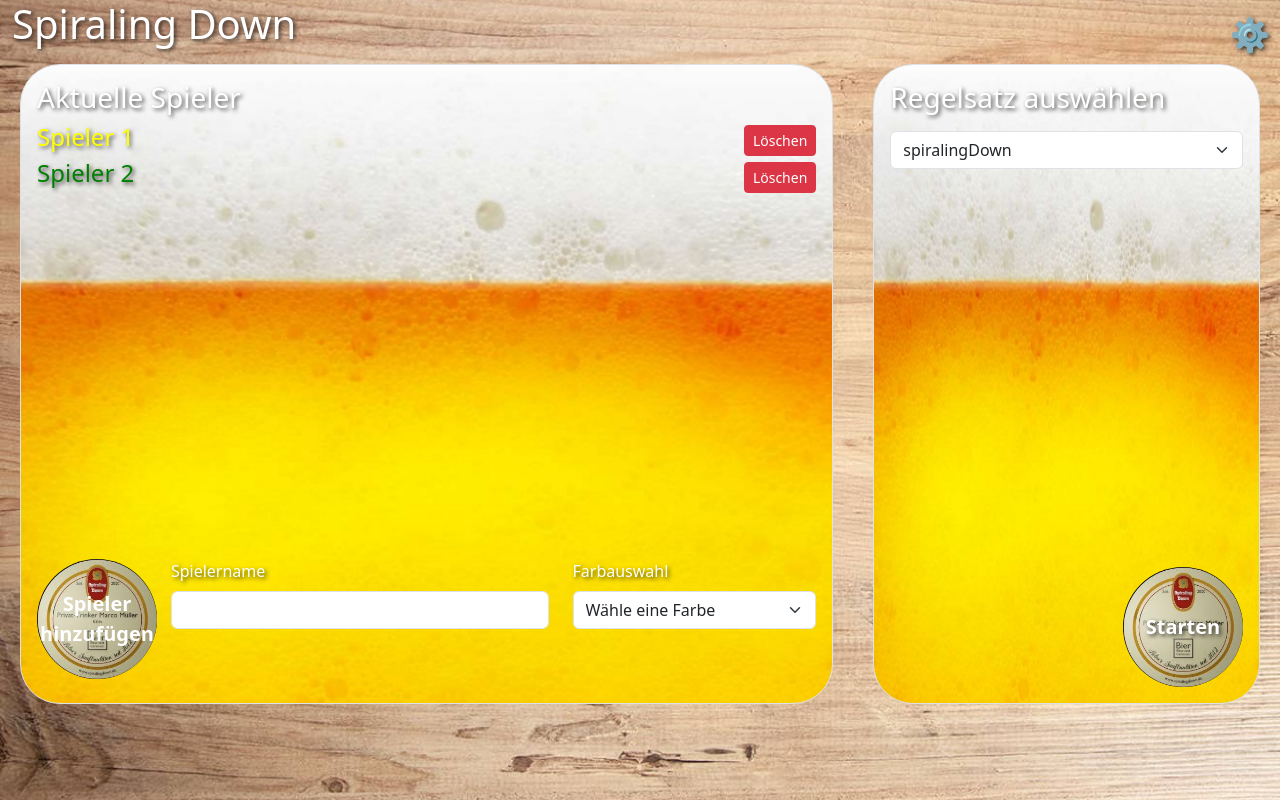
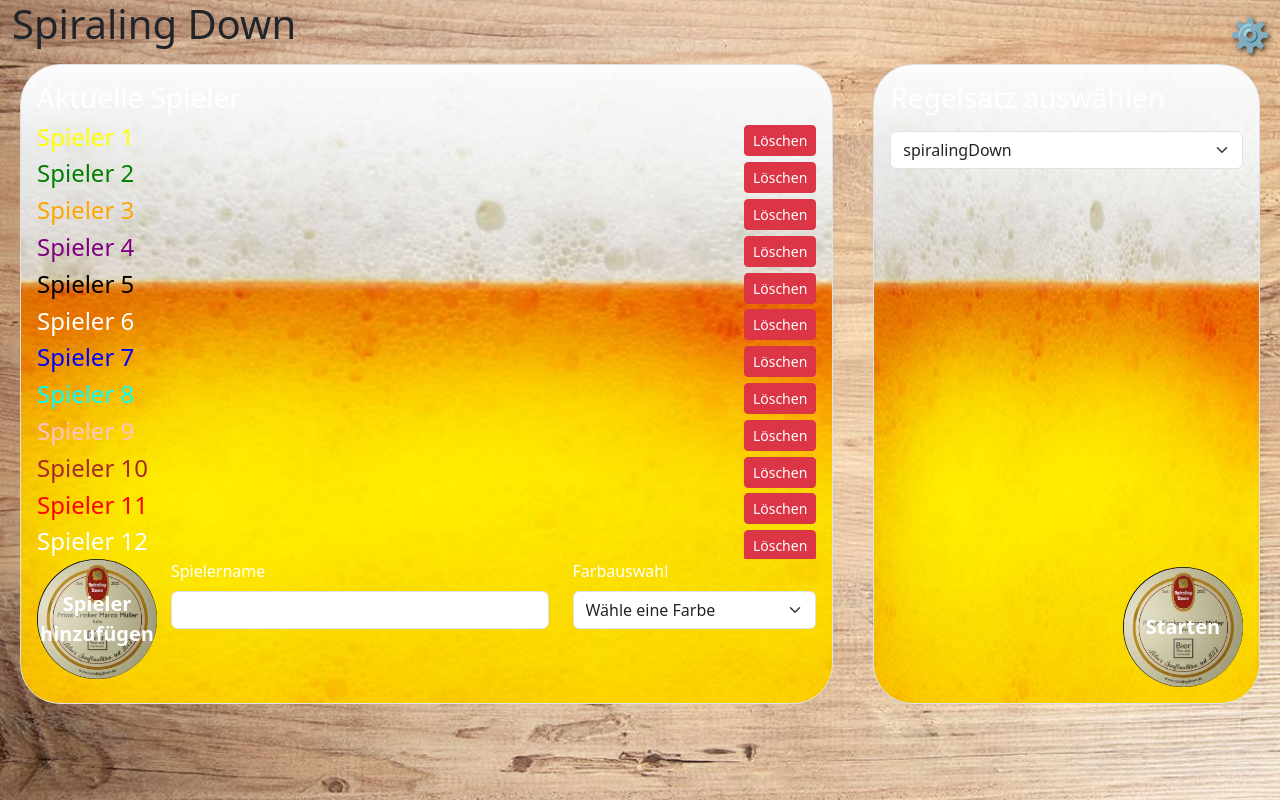
Before and after one commit to DarthSiedewurst/Spiralingdown, a Vue app: page / in a window 1280 px wide. Built offline with nearby package versions, Linux system fonts and the light colour scheme.

Commit message:
Styling aufgeräumt und angepasst

```diff
--- a/src/components/Overlay.vue
+++ b/src/components/Overlay.vue
@@ -1,17 +1,17 @@
 <template>
   <div :class="['overlay', overlayPosition]">
     <div class="overlay-content">
-      <h3>Aktueller Spieler</h3>
+      <h3>{{ $t("currentPlayers") }}</h3>
       <p>{{ playerName }}</p>
 
-      <h4>Beschreibung</h4>
+      <h4>{{ $t("activeRule") }}</h4>
       <p>{{ rule }}</p>
     </div>
   </div>
 </template>
 
 <script setup lang="ts">
-import { defineProps, computed } from "vue";
+import { computed } from "vue";
 
 // Props definieren
 const props = defineProps<{
@@ -51,7 +51,7 @@ const overlayPosition = computed(() => {
   top: 0;
   width: 30vw; /* Breite des Overlays */
   height: 100vh;
-  background-color: rgba(0, 0, 0, 0.5); /* Durchsichtiger Hintergrund */
+  background-color: rgba(128, 128, 128, 0.486); /* Durchsichtiger Hintergrund */
   color: white;
   padding: 20px;
   z-index: 1; /* Sicherstellen, dass es über anderen Elementen liegt */
--- a/src/i18n/de.json
+++ b/src/i18n/de.json
@@ -1,6 +1,7 @@
 {
   "title": "Spiraling Down",
   "currentPlayers": "Aktuelle Spieler",
+  "currentPlayer": "Aktueller Spieler",
   "delete": "Löschen",
   "playerName": "Spielername",
   "colorChoice": "Farbauswahl",
@@ -8,6 +9,7 @@
   "addPlayer": "Spieler hinzufügen",
   "startGame": "Starten",
   "chooseRuleset": "Regelsatz auswählen",
+  "activeRule": "Aktive Regel",
   "settings": "Einstellungen",
   "chooseLanguage": "Sprache wählen",
   "saveSettings": "Einstellungen speichern",
--- a/src/i18n/en.json
+++ b/src/i18n/en.json
@@ -1,6 +1,7 @@
 {
   "title": "Spiraling Down",
   "currentPlayers": "Current Players",
+  "currentPlayer": "Current Player",
   "delete": "Delete",
   "playerName": "Player Name",
   "colorChoice": "Color Choice",
@@ -8,6 +9,7 @@
   "addPlayer": "Add Player",
   "startGame": "Start",
   "chooseRuleset": "Choose Ruleset",
+  "activeRule": "Active rule",
   "settings": "Settings",
   "chooseLanguage": "Choose language",
   "saveSettings": "Save settings",
--- a/src/store/store.ts
+++ b/src/store/store.ts
@@ -19,7 +19,17 @@ export const useGameStore = defineStore("game", () => {
 
   const players = ref<PlayerModel[]>([
     { name: "Spieler 1", color: "yellow", position: 0 },
-    { name: "Spieler 2", color: "green", position: 0 }
+    { name: "Spieler 2", color: "green", position: 0 },
+    { name: "Spieler 3", color: "orange", position: 0 },
+    { name: "Spieler 4", color: "purple", position: 0 },
+    { name: "Spieler 5", color: "black", position: 0 },
+    { name: "Spieler 6", color: "dafuq", position: 0 },
+    { name: "Spieler 7", color: "blue", position: 0 },
+    { name: "Spieler 8", color: "aqua", position: 0 },
+    { name: "Spieler 9", color: "pink", position: 0 },
+    { name: "Spieler 10", color: "brown", position: 0 },
+    { name: "Spieler 11", color: "red", position: 0 },
+    { name: "Spieler 12", color: "white", position: 0 },
   ]);
 
   const colors = ref([
@@ -27,7 +37,7 @@ export const useGameStore = defineStore("game", () => {
       i18nKey: "colors.yellow",
       value: "yellow",
       filter:
-        "invert(79%) sepia(9%) saturate(6653%) hue-rotate(3deg) brightness(100%) contrast(103%)",
+        "invert(79%) sepia(9%) saturate(6653%) hue-rotate(20deg) brightness(100%) contrast(103%)",
     },
     {
       i18nKey: "colors.orange",
--- a/src/styles/style.scss
+++ b/src/styles/style.scss
@@ -1,41 +1,9 @@
 @import "bootstrap/scss/bootstrap";
 @import "bootstrap-icons/font/bootstrap-icons.css";
-
-:root {
-  --color-red: red;
-  --color-blue: blue;
-  --color-green: green;
-  --color-yellow: yellow;
-  --color-purple: purple;
-}
-.bierdeckel {
-  bottom: 2vh; /* Abstand vom unteren Rand */
-  right: 2vh; /* Abstand vom rechten Rand */
-  width: 15vh; /* Größe des Buttons */
-  height: 15vh; /* Quadratisch */
-  background-image: url("@/assets/pictures/bierdeckel.jpg"); /* Hintergrundbild */
-  background-size: cover; /* Bild vollständig anzeigen */
-  background-position: center; /* Zentrieren des Bildes */
-  background-repeat: no-repeat; /* Keine Wiederholung des Bildes */
-  border: none; /* Entferne Standard-Grenzen */
-  border-radius: 50%; /* Runde den Button */
-  display: flex; /* Ermöglicht Text-Inhalt zu platzieren */
-  justify-content: center; /* Text zentrieren */
-  align-items: center; /* Text vertikal zentrieren */
-  text-decoration: none; /* Entferne Unterstreichung */
-  color: white; /* Textfarbe */
-  font-size: 2.5vh; /* Textgröße */
-  font-weight: bold; /* Fettgedruckt */
-}
 
 .overflow {
   overflow: auto;
   overflow-x: hidden;
-}
-
-.bierdeckel:hover {
-  transform: scale(1.1); /* Animation bei Hover */
-  transition: transform 0.2s ease-in-out;
 }
 .ml-auto {
   margin-left: auto;
@@ -75,8 +43,6 @@
   display: flex;
   flex-direction: column; /* Elemente vertikal anordnen */
   align-items: flex-start; /* Inhalt oben beginnen */
-  color: white;
-  text-shadow: 2px 2px 4px rgba(0, 0, 0, 0.7);
 }
 .container {
   width: 100%;
--- a/src/views/Game.vue
+++ b/src/views/Game.vue
@@ -185,21 +185,23 @@ body {
 }
 
 .field {
-  border: 1px solid #ccc;
+  color: #333333;
   text-align: left;
   font-size: 2vh;
+  font-weight: bold;
   height: 12.5%;
   width: 11%;
   position: relative;
   background-image: url("@/assets/pictures/tilebackground.jpg");
   background-size: 100% 120%;
   background-position: center;
+  padding-left: 0.5vw;
 }
 
 .field-number {
   position: absolute;
-  top: 5px;
-  left: 5px;
+  top: 0.5vh;
+  left: 0.5vw;
   font-weight: bold;
 }
 
--- a/src/views/Home.vue
+++ b/src/views/Home.vue
@@ -168,4 +168,27 @@ h4 {
 .player {
   color: var(--player-color);
 }
+.bierdeckel {
+  bottom: 2vh; /* Abstand vom unteren Rand */
+  right: 2vh; /* Abstand vom rechten Rand */
+  width: 15vh; /* Größe des Buttons */
+  height: 15vh; /* Quadratisch */
+  background-image: url("@/assets/pictures/bierdeckel.jpg"); /* Hintergrundbild */
+  background-size: cover; /* Bild vollständig anzeigen */
+  background-position: center; /* Zentrieren des Bildes */
+  background-repeat: no-repeat; /* Keine Wiederholung des Bildes */
+  border: none; /* Entferne Standard-Grenzen */
+  border-radius: 50%; /* Runde den Button */
+  display: flex; /* Ermöglicht Text-Inhalt zu platzieren */
+  justify-content: center; /* Text zentrieren */
+  align-items: center; /* Text vertikal zentrieren */
+  text-decoration: none; /* Entferne Unterstreichung */
+  color: white; /* Textfarbe */
+  font-size: 2.5vh; /* Textgröße */
+  font-weight: bold; /* Fettgedruckt */
+}
+.bierdeckel:hover {
+  transform: scale(1.1); /* Animation bei Hover */
+  transition: transform 0.2s ease-in-out;
+}
 </style>
```
